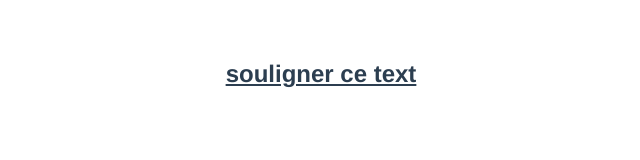
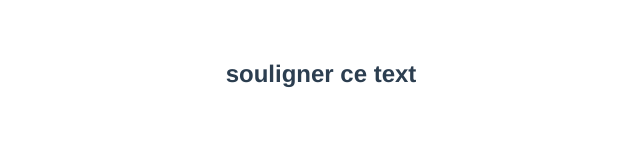
Before and after one commit to lapinRagnar/vue3_tuto, a Vue app: page / in a window 1280 px wide. Shown: the top 160 px of the page, without its empty margins (319-959 px from the left). Built offline with nearby package versions, Linux system fonts and the light colour scheme.

Commit message:
v-bind:class - ajouter class qui vient du js

```diff
--- a/src/App.vue
+++ b/src/App.vue
@@ -1,5 +1,5 @@
 <template>
-  <h2 class="souligner">souligner ce text</h2>
+  <h2 v-bind:class="status">souligner ce text</h2>
 </template>
 
 <script>
@@ -7,7 +7,7 @@ export default {
   name: 'App',
   data(){
     return {
-      isDisabled: true
+      status: 'success'
     }
   }
 }
```
